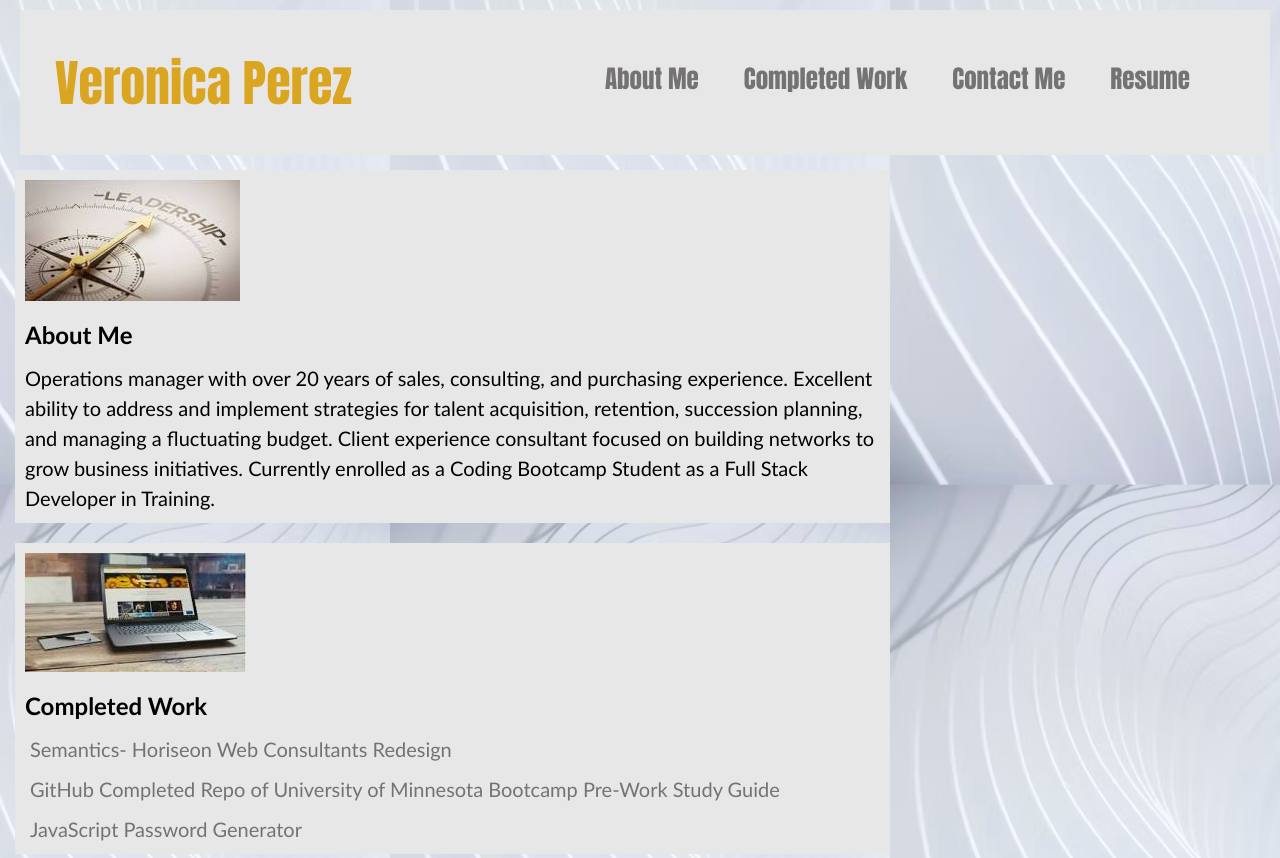
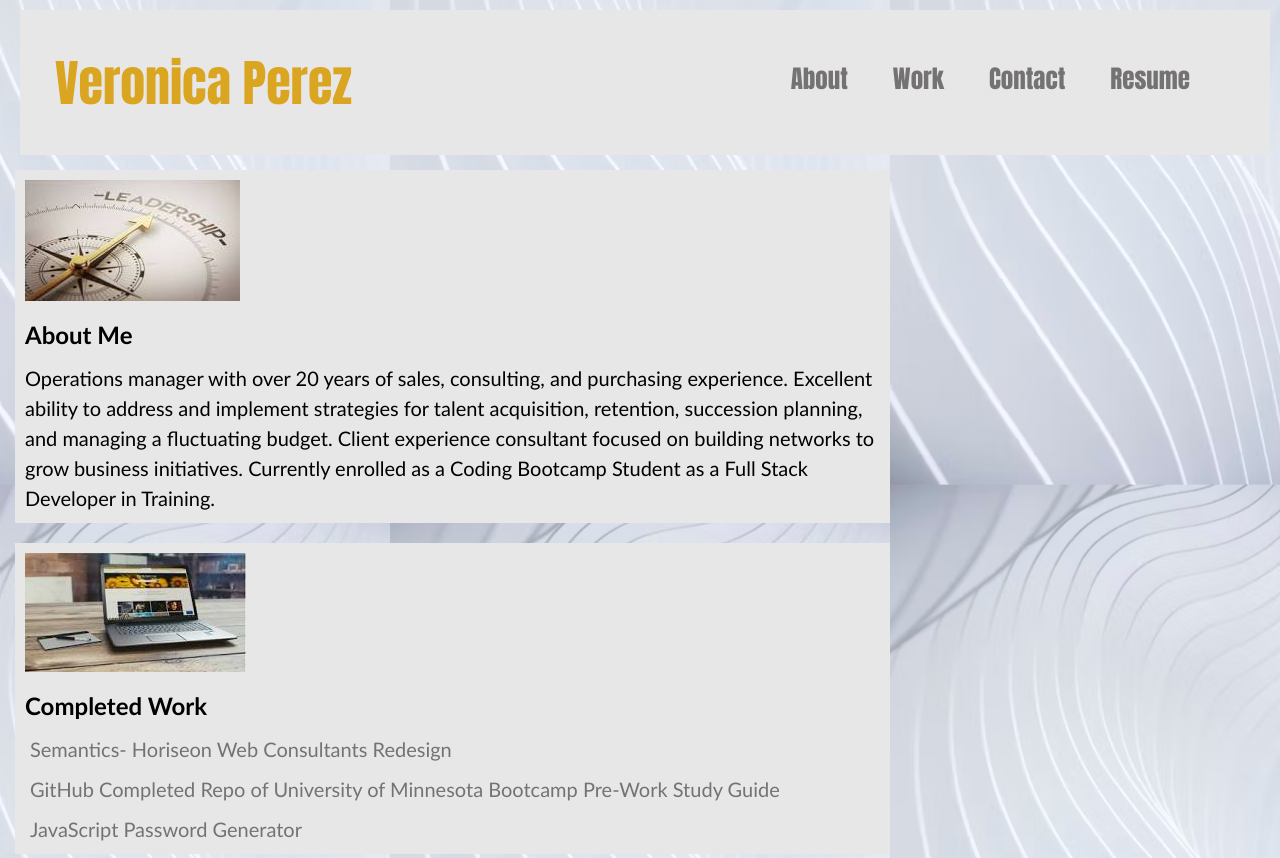
Before and after one commit to VernPG/portfolio, a plain HTML site: page index.html in a window 1280 px wide. Shown: the top 858 px of the page. Drawn offline with Linux system fonts and the light colour scheme.

Commit message:
navigation bar

```diff
--- a/assets/style.css
+++ b/assets/style.css
@@ -139,10 +139,10 @@ aside {
 
 @media screen and (max-width: 768px) {
     header {
-        flex-direction: column;
+      flex-direction: column;
     }
 
     main {
-        max-width: 120px;
+      max-width: 1200px;
     }
-}
+  }
--- a/index.html
+++ b/index.html
@@ -22,23 +22,23 @@
         <nav>
             <ul>
                 <li>
-                    <a href="#About Me">About Me</a>
+                    <a href="#about-me">About</a>
                 </li>
                 <li>
-                    <a href="#Work">Completed Work</a>
+                    <a href="#completed-work">Work</a>
                 </li>
                 <li>
-                    <a href="#Contact Me">Contact Me</a>
+                    <a href="#contact-me">Contact</a>
                 </li>
                 <li>
-                    <a href="#Resume">Resume</a>
+                    <a href="#resume">Resume</a>
                 </li>
             </ul>
         </nav>
     </header>
     <main class="hero"></main>
     <hgroup class="content">
-        <article class="about">
+        <article class="about" id="about-me">
             <img src="./images/leadership.jpeg" alt="image of a compass to show guidance of a leader">
             <h2>About Me</h2>
             <p>
@@ -46,7 +46,7 @@
             </p>
         </article>
 
-        <article class="work">
+        <article class="work" id="completed-work">
             <img src="./images/laptop image.jpeg" href="https://github.com/VernPG" alt="example of first website redesign"
             class="float-left" />
 
@@ -54,15 +54,13 @@
             <p><a href="https://vernpg.github.io/semantic-html/">Semantics- Horiseon Web Consultants Redesign</a></p>
             <p><a href="https://vernpg.github.io/PreWork-Study_guide/">GitHub Completed Repo of University of Minnesota Bootcamp Pre-Work Study Guide</a></p>
             <p><a href="file:///Users/veronicaperez/Documents/bootcamp/homework/unit%2003/develop/index.html">JavaScript Password Generator</a></p>
-            <!-- <p>GitHub Completed Repo can be found at https://github.com/VernPG/PreWork-Study_guide.git
-            <p>Work in JavaScript can be found at https://github.com/VernPG/password-generator-js.git</p>
-            </p> -->
+
 
         </article>
 
         <aside>
             <main class="contact">
-            <section id="contact-Me">
+            <section class= "contact" id="contact-me">
             <h3>Contact Me</h3>
             <p><a href="https://www.linkedin.com/in/veronica-perez-9714b28/">
                 <img src="./images/linkedinprofile pict.jpeg" alt="photo of veronica perez">
@@ -71,7 +69,7 @@
             <p>Phone Number: 702-555-1234</p>
             <p>LinkedIn: VeronicaPerez@LinkedIn.com</p>
             </section>
-            <section class="resume">
+            <section class= "resume" id="resume">
             <h3>Resume</h3>
             <p><a href="https://www.linkedin.com/in/veronica-perez-9714b28/">
                 <img src="./images/resume cv.png" alt="photo of resume">
```
